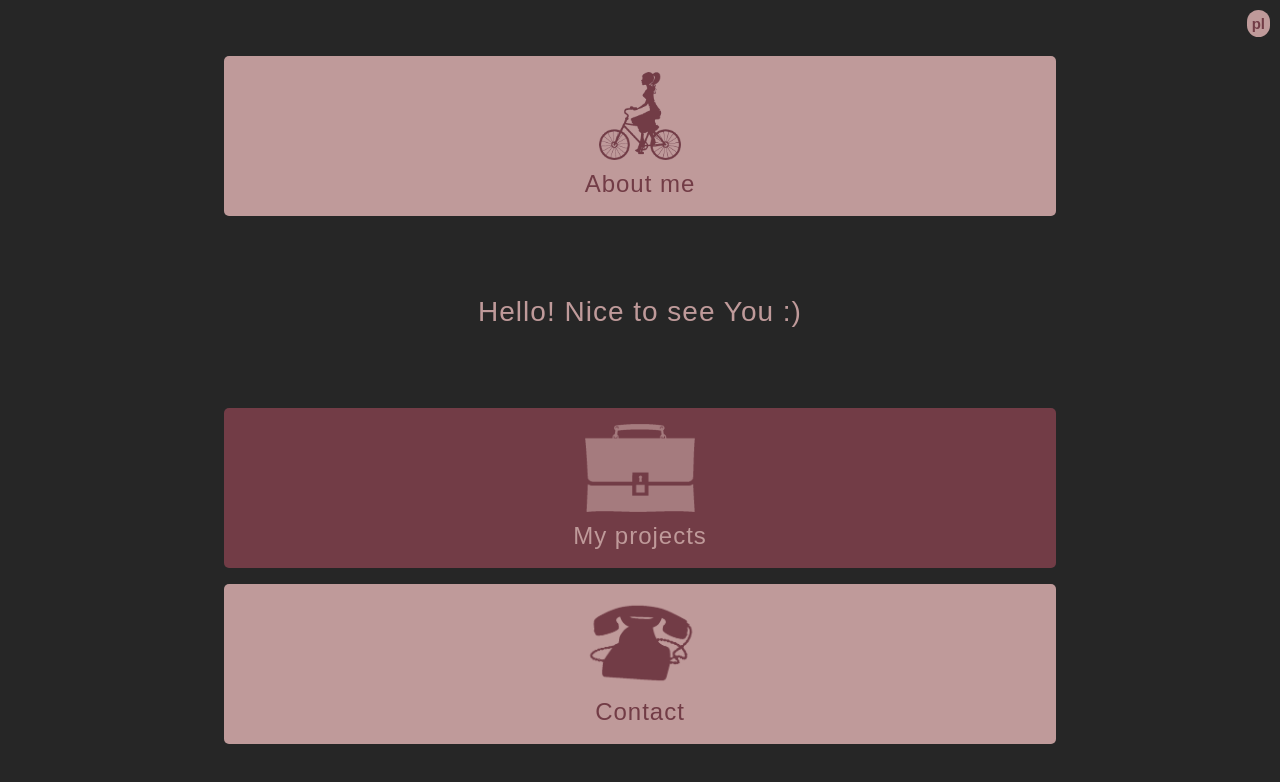
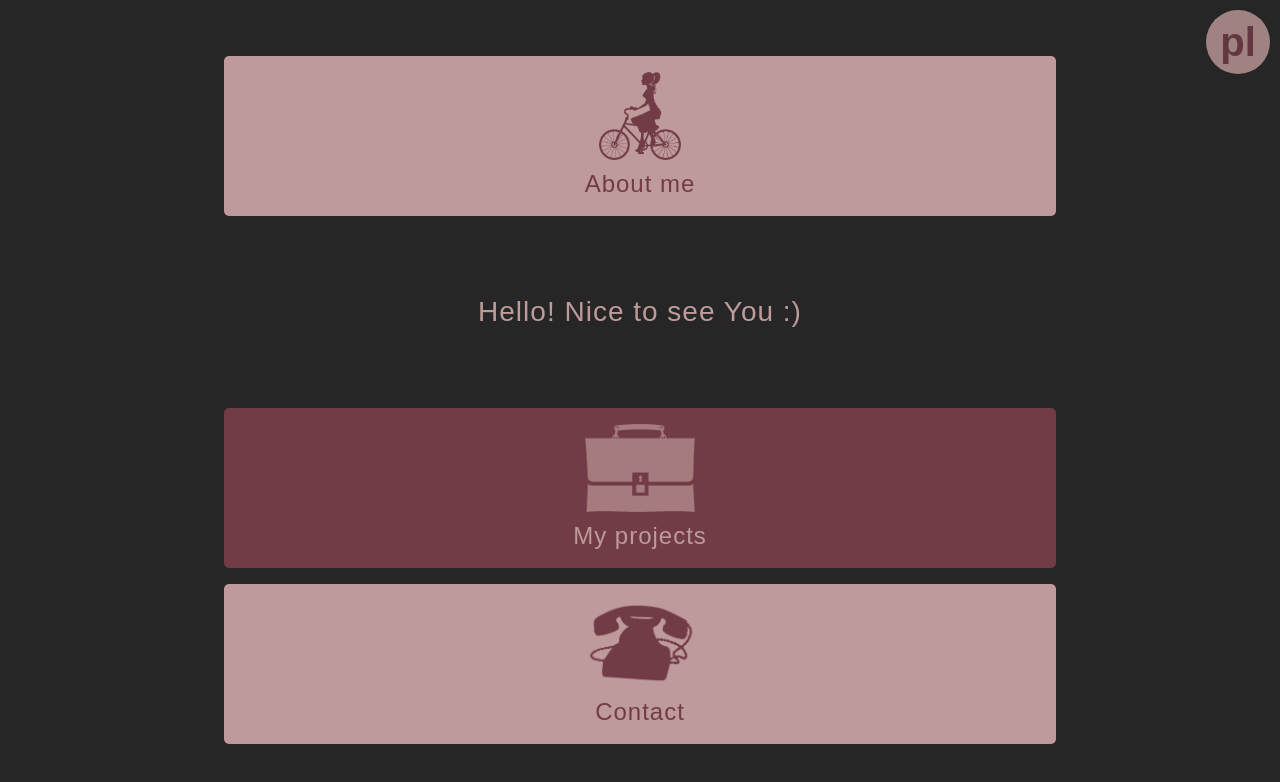
Before and after one commit to agapoli89/my-portfolio, a React (Create React App) app: page / in a window 1280 px wide. Shown: the top 782 px of the page. Built offline with nearby package versions, Linux system fonts and the light colour scheme.

Commit message:
Style corrections in LangButton

```diff
--- a/src/LangButton/LangButton.scss
+++ b/src/LangButton/LangButton.scss
@@ -4,12 +4,20 @@
     position: absolute;
     top: 10px;
     right: 10px;
-    padding: 5px;
+    width: 8vmin;
+    height: 8vmin;
+    display: flex;
+    justify-content: center;
+    align-items: center;
     border-radius: 50px;
     border: none;
     background-color: $light-color;
     color: $semi-dark-one-color;
     font-weight: bold;
-    font-size: 15px;
+    font-size: 5vmin;
     cursor: pointer;
+    opacity: .8;
+    &:hover {
+        opacity: 1;
+    }
 }
```
